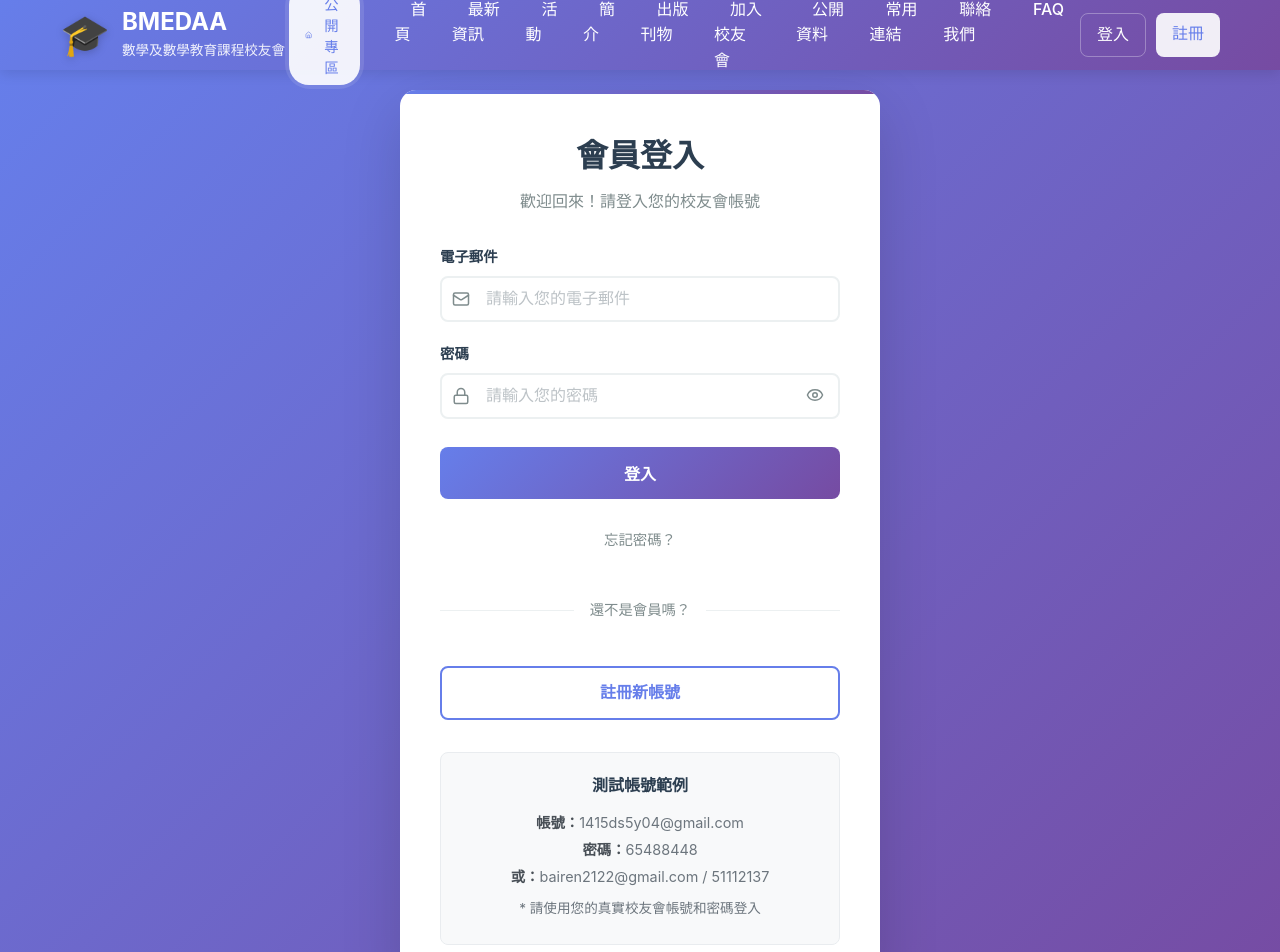
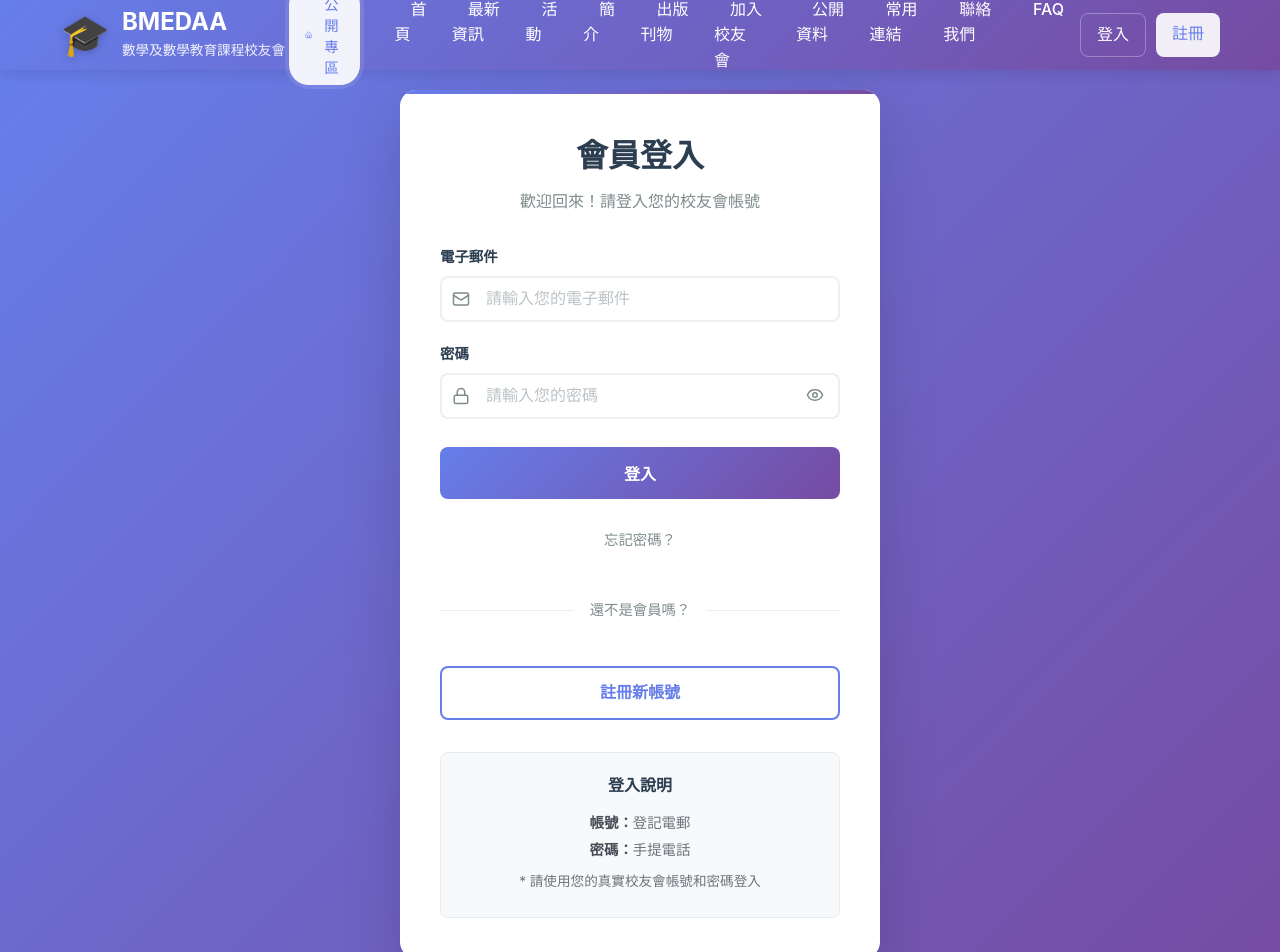
Before and after one commit to BMEDAA/bmedaa-website, a React (Create React App) app in the folder frontend/: page /login in a window 1280 px wide. Shown: the top 952 px of the page. Built offline with nearby package versions, Linux system fonts and the light colour scheme.

Commit message:
Security: Remove real test accounts from login form

```diff
--- a/frontend/src/components/auth/LoginForm.tsx
+++ b/frontend/src/components/auth/LoginForm.tsx
@@ -143,10 +143,9 @@ const LoginForm: React.FC = () => {
 
         {/* 測試帳號資訊 */}
         <div className="demo-info">
-          <h3>測試帳號範例</h3>
-          <p><strong>帳號：</strong>1415ds5y04@gmail.com</p>
-          <p><strong>密碼：</strong>65488448</p>
-          <p><strong>或：</strong>bairen2122@gmail.com / 51112137</p>
+          <h3>登入說明</h3>
+          <p><strong>帳號：</strong>登記電郵</p>
+          <p><strong>密碼：</strong>手提電話</p>
           <p style={{ fontSize: '0.85rem', color: '#6c757d', marginTop: '10px' }}>
             * 請使用您的真實校友會帳號和密碼登入
           </p>
```
